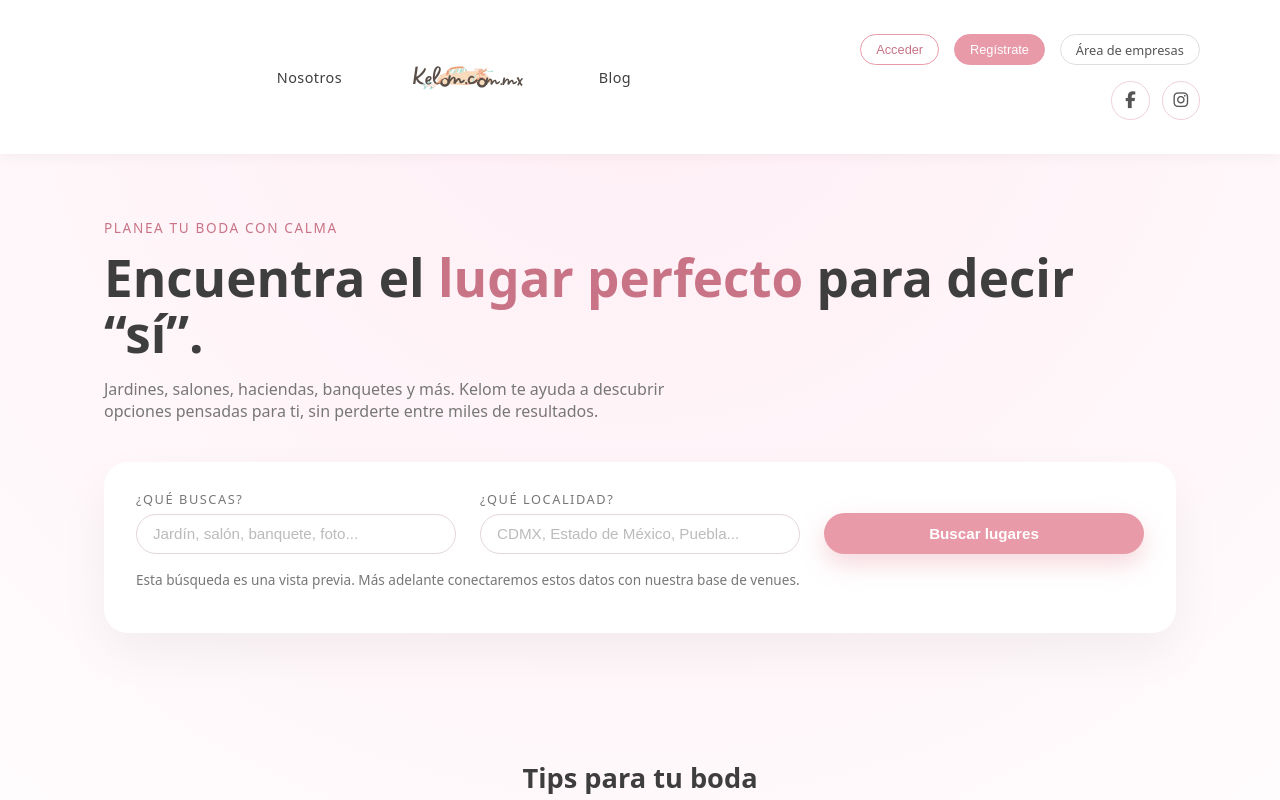
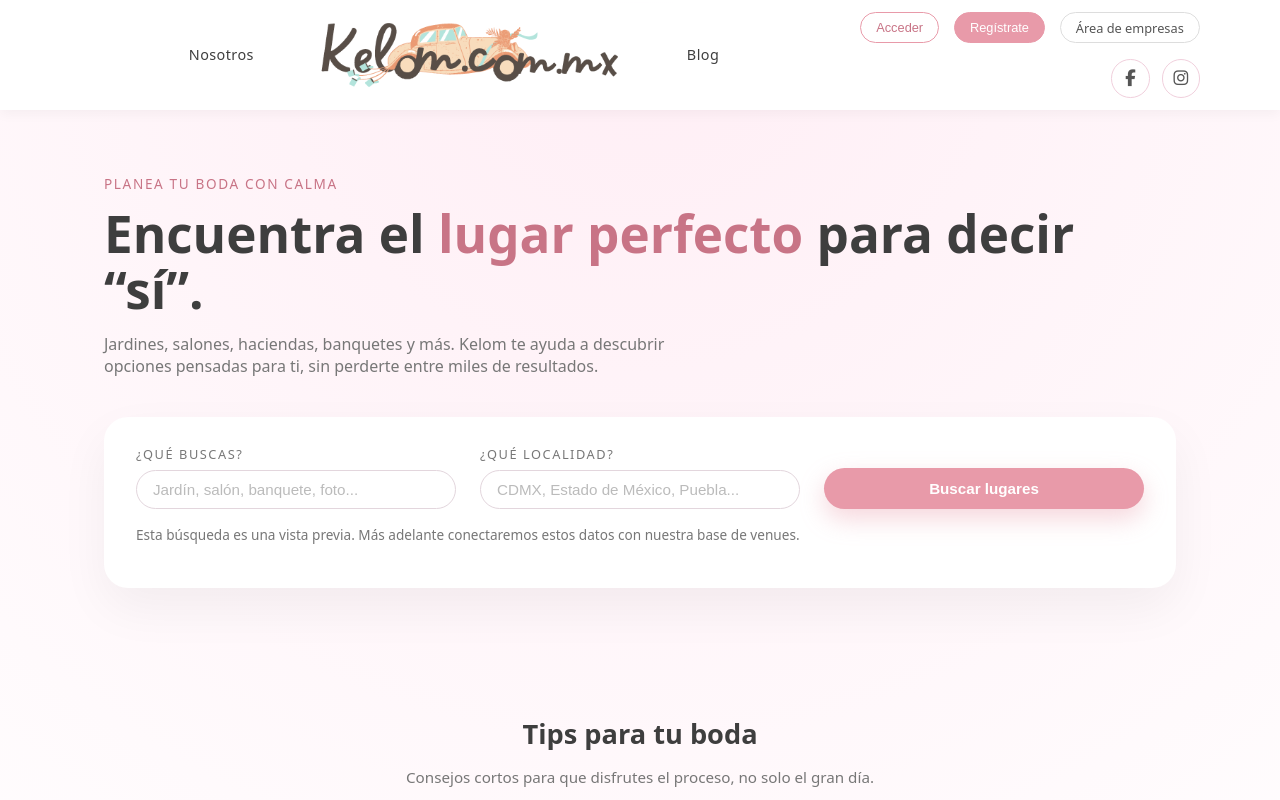
Before and after one commit to Genarohp7/kelom, a React (Vite) app: page / in a window 1280 px wide. Shown: the top 800 px of the page. Built offline with nearby package versions, Linux system fonts and the light colour scheme.

Commit message:
Logo Fixed on format

```diff
--- a/src/Components/Header.jsx
+++ b/src/Components/Header.jsx
@@ -1,5 +1,5 @@
 // src/components/Header.jsx
-import Kelom from "../assets/logo/logoKelom.svg";
+import Kelom from "../assets/logo/logoKelom.png";
 import { NavLink } from "react-router-dom";
 
 function Header() {
--- a/src/styles/global.css
+++ b/src/styles/global.css
@@ -83,7 +83,7 @@ a {
 
 /* Logo en medio */
 .header__logo img {
-  height: 130px;
+  height: 70px;
   width: auto;
   display: block;
 }
@@ -100,12 +100,8 @@ a {
   cursor: pointer;
   background: transparent;
   color: var(--color-text-main);
-  transition:
-    background-color 0.2s ease,
-    color 0.2s ease,
-    box-shadow 0.2s ease,
-    border-color 0.2s ease,
-    transform 0.15s ease;
+  transition: background-color 0.2s ease, color 0.2s ease, box-shadow 0.2s ease,
+    border-color 0.2s ease, transform 0.15s ease;
 }
 
 .header__nav-link:hover {
@@ -201,11 +197,8 @@ a {
   font-size: 1.05rem;
   background: #ffffff;
   color: #555;
-  transition:
-    background-color 0.2s ease,
-    border-color 0.2s ease,
-    color 0.2s ease,
-    transform 0.15s ease;
+  transition: background-color 0.2s ease, border-color 0.2s ease,
+    color 0.2s ease, transform 0.15s ease;
 }
 
 .header__social-link:hover {
```
Also changed, not shown: src/assets/logo/logoKelom.png (added).
